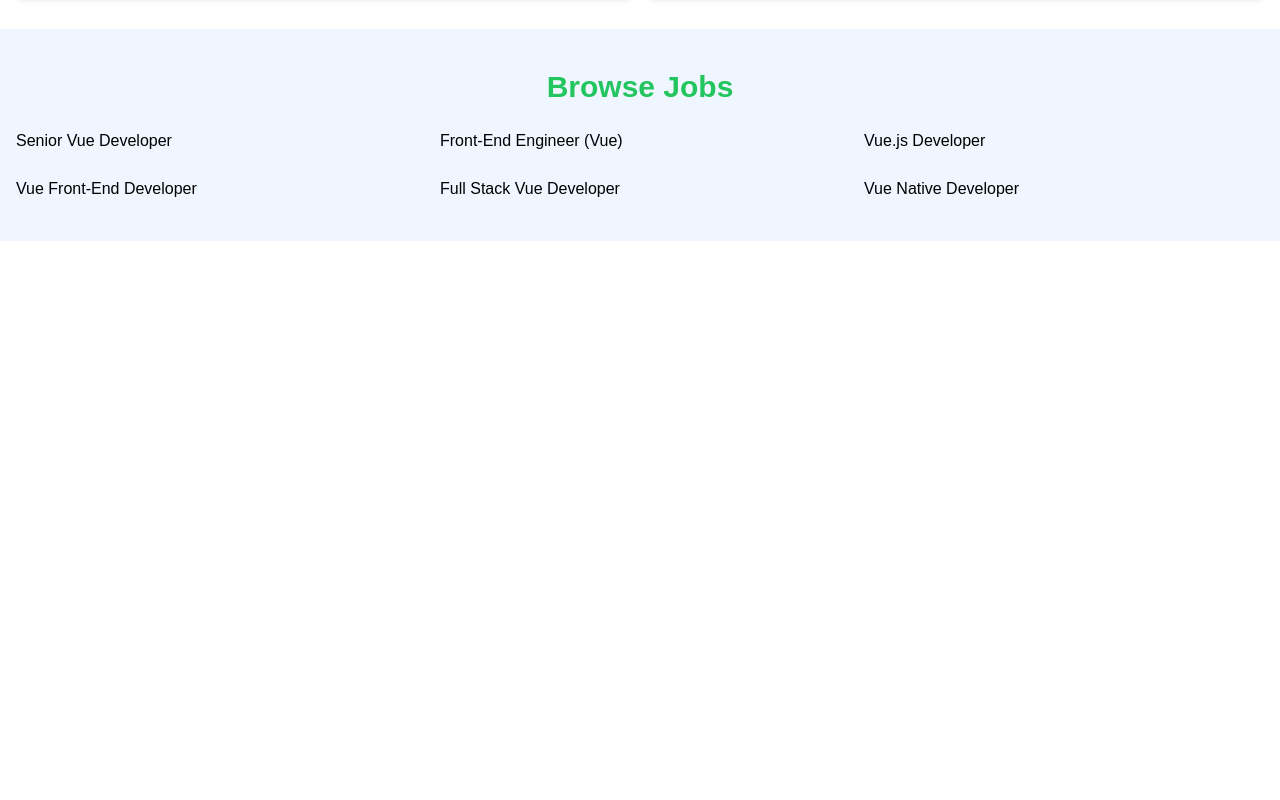
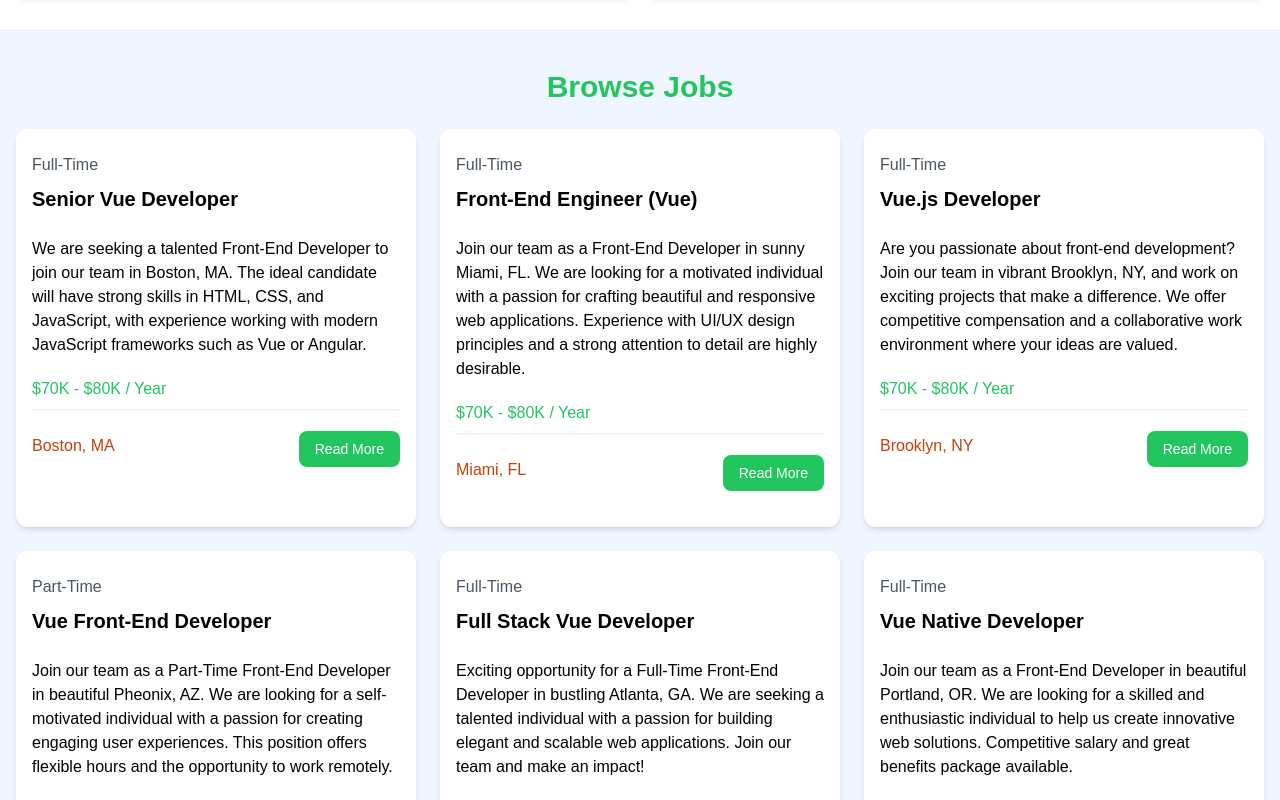
Before and after one commit to markpackham/Vue_2024_revise, a Vue app in the folder vue-crash-2024/: page / in a window 1280 px wide. Shown: the part 540-1340 px from the top of the page. Before the commit the page ends 800 px from the top, so only its background shows below. Built offline with nearby package versions, Linux system fonts and the light colour scheme; the HTML template or start-up script is replaced by a standard one.

Commit message:
Make JobListing content dynamic based off json file
https://youtu.be/VeNfHj6MhgA?si=ffN_a1vfMPiTjDpw&t=4869

```diff
--- a/vue-crash-2024/src/components/JobListing.vue
+++ b/vue-crash-2024/src/components/JobListing.vue
@@ -1,30 +1,34 @@
-<script setup></script>
+<script setup>
+import { defineProps } from "vue";
+
+defineProps({
+  job: Object,
+});
+</script>
 
 <template>
   <div class="bg-white rounded-xl shadow-md relative">
     <div class="p-4">
       <div class="mb-6">
-        <div class="text-gray-600 my-2">Full-Time</div>
-        <h3 class="text-xl font-bold">Senior Vue Developer</h3>
+        <div class="text-gray-600 my-2">{{ job.type }}</div>
+        <h3 class="text-xl font-bold">{{ job.title }}</h3>
       </div>
 
       <div class="mb-5">
-        We are seeking a talented Front-End Developer to join our team in
-        Boston, MA. The ideal candidate will have strong skills in HTML, CSS,
-        and JavaScript...
+        {{ job.description }}
       </div>
 
-      <h3 class="text-green-500 mb-2">$70 - $80K / Year</h3>
+      <h3 class="text-green-500 mb-2">{{ job.salary }} / Year</h3>
 
       <div class="border border-gray-100 mb-5"></div>
 
       <div class="flex flex-col lg:flex-row justify-between mb-4">
         <div class="text-orange-700 mb-3">
           <i class="fa-solid fa-location-dot text-lg"></i>
-          Boston, MA
+          {{ job.location }}
         </div>
         <a
-          href="job.html"
+          :href="'/job/' + job.id"
           class="h-[36px] bg-green-500 hover:bg-green-600 text-white px-4 py-2 rounded-lg text-center text-sm"
         >
           Read More
--- a/vue-crash-2024/src/components/JobListings.vue
+++ b/vue-crash-2024/src/components/JobListings.vue
@@ -1,4 +1,5 @@
 <script setup>
+import JobListing from "./JobListing.vue";
 import jobsData from "@/jobs1.json";
 import { ref } from "vue";
 
@@ -12,9 +13,7 @@ const jobs = ref(jobsData);
         Browse Jobs
       </h2>
       <div class="grid grid-cols-1 md:grid-cols-3 gap-6">
-        <div v-for="job in jobs" :key="job.id">
-          {{ job.title }}
-        </div>
+        <JobListing v-for="job in jobs" :key="job.id" :job="job" />
       </div>
     </div>
   </section>
```
